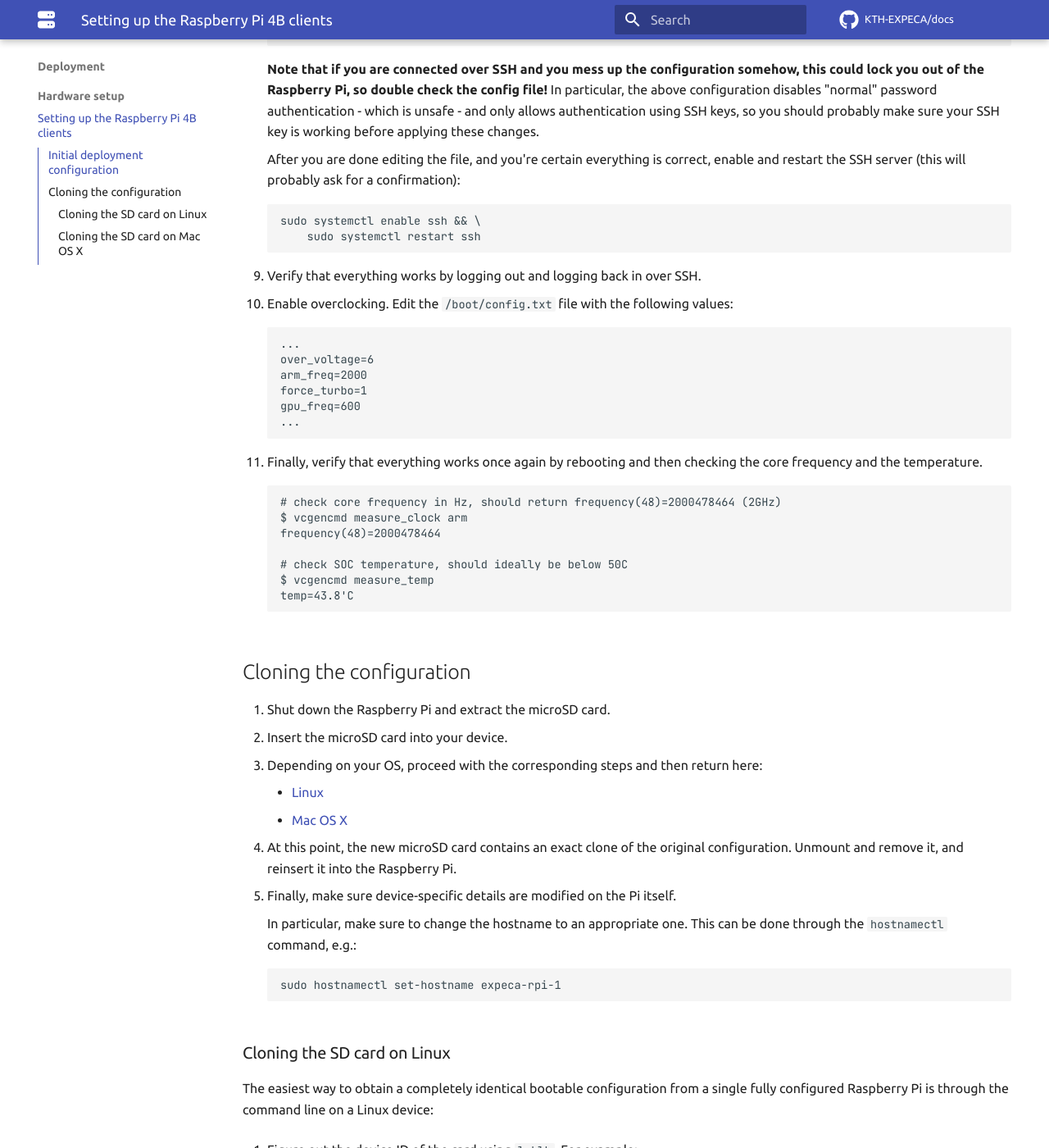
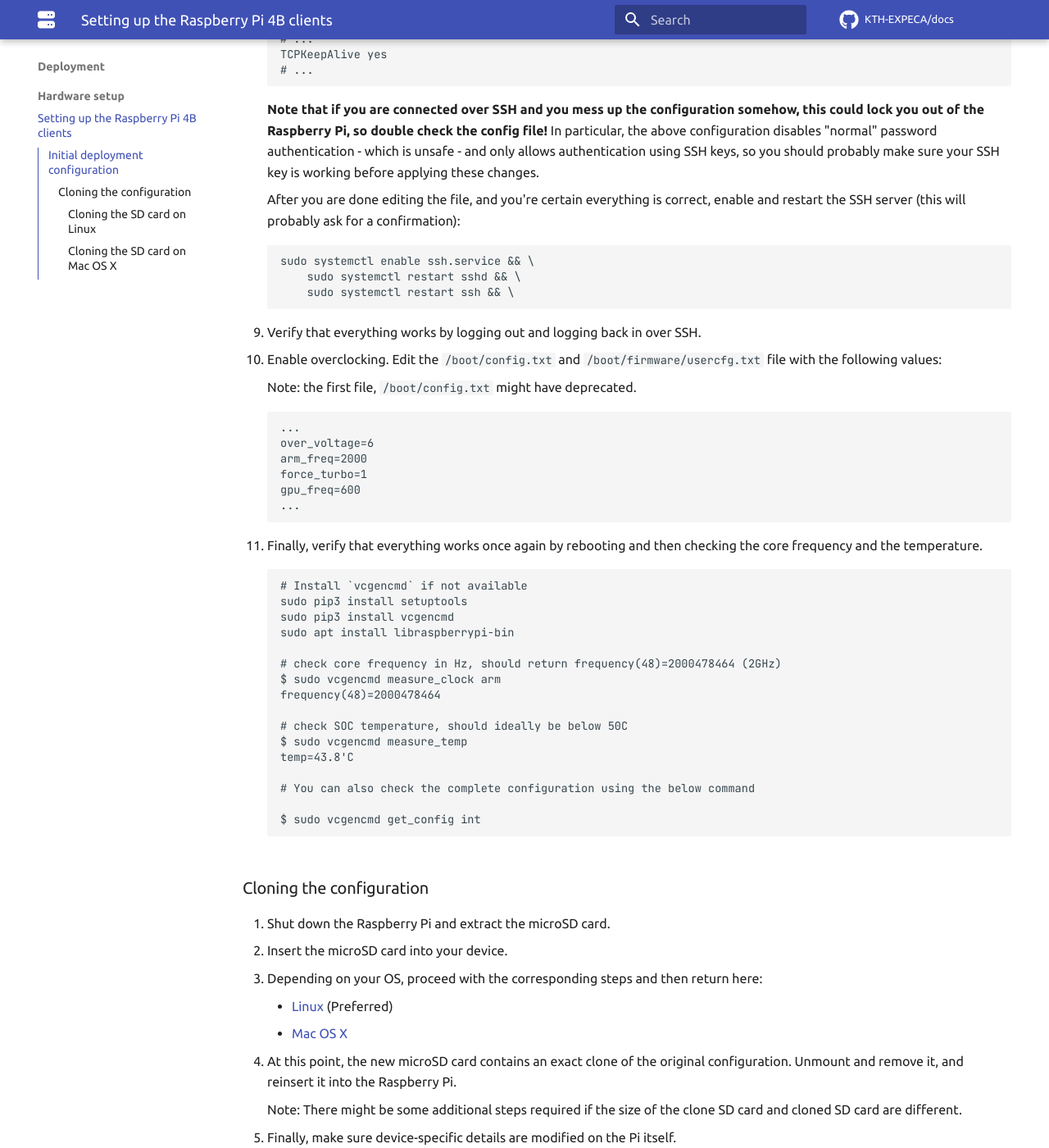
Before and after one commit to KTH-EXPECA/devdocs, an MkDocs documentation site: the page built from docs/deployment/hardware_setup/raspberrypis.md, in a window 1280 px wide and 1400 px high, scrolled down 3198 px. Shown: the whole window at 82% size. Built offline with MkDocs 1.6.1 and Material for MkDocs 9.7.7, drawn with Linux system fonts in a browser that asks for light colours; comment, search, counter and statistics services are not loaded; some of the changed text lies outside the part shown.

Commit message:
Update raspberrypis.md
Updating the config file path for overclocking in ubuntu RPi along with some other minor changes.

```diff
--- a/docs/deployment/hardware_setup/raspberrypis.md
+++ b/docs/deployment/hardware_setup/raspberrypis.md
@@ -7,6 +7,8 @@ The easiest way to deploy an identical initial configuration to each of the 13 R
 Follow the instructions on the [official Ubuntu website](https://ubuntu.com/tutorials/how-to-install-ubuntu-on-your-raspberry-pi#1-overview) to install Ubuntu Server in **headless** mode.
 
 - Skip the *Install a desktop step*. We do not need a graphical interface, and installing and configuring one would just be a waste of resources and time.
+
+- For using SSH you might have to create an empty file named `ssh` in the main boot directory
 
 After installation, boot the device and either log into it physically or remote in over SSH to finalize the configuration.
 See [this website](https://www.virtuability.com/posts/2020/08/get-started-with-ubuntu-20.04-on-raspberry-pi-4/) for instructions and tips for the following steps.
@@ -64,11 +66,11 @@ See [this website](https://www.virtuability.com/posts/2020/08/get-started-with-u
 
     a. Make sure the necessary groups exist (you only need to do this once):
 
-        $ sudo getent group sudo || groupadd sudo
+        $ sudo getent group sudo || sudo groupadd sudo
         ...
-        $ sudo getent group docker || groupadd docker
+        $ sudo getent group docker || sudo groupadd docker
         ...
-        $ sudo getent group wheel || groupadd wheel
+        $ sudo getent group wheel || sudo groupadd wheel
         ...
 
     c. Add a user with administrative privileges (you can replace the string after the `-c` flag with your own name when creating your own account).
@@ -135,13 +137,16 @@ See [this website](https://www.virtuability.com/posts/2020/08/get-started-with-u
 
     After you are done editing the file, and you're certain everything is correct, enable and restart the SSH server (this will probably ask for a confirmation):
 
-        sudo systemctl enable ssh && \
-            sudo systemctl restart ssh
+        sudo systemctl enable ssh.service && \
+            sudo systemctl restart sshd && \
+            sudo systemctl restart ssh && \
 
 9. Verify that everything works by logging out and logging back in over SSH.
 
 10. Enable overclocking.
-    Edit the `/boot/config.txt` file with the following values:
+    Edit the `/boot/config.txt` and `/boot/firmware/usercfg.txt` file with the following values:
+
+    Note: the first file, `/boot/config.txt` might have deprecated.
 
         ...
         over_voltage=6
@@ -152,24 +157,37 @@ See [this website](https://www.virtuability.com/posts/2020/08/get-started-with-u
 
 11. Finally, verify that everything works once again by rebooting and then checking the core frequency and the temperature.
 
+        # Install `vcgencmd` if not available
+        sudo pip3 install setuptools
+        sudo pip3 install vcgencmd
+        sudo apt install libraspberrypi-bin
+
         # check core frequency in Hz, should return frequency(48)=2000478464 (2GHz)
-        $ vcgencmd measure_clock arm
+        $ sudo vcgencmd measure_clock arm
         frequency(48)=2000478464
 
         # check SOC temperature, should ideally be below 50C
-        $ vcgencmd measure_temp
+        $ sudo vcgencmd measure_temp
         temp=43.8'C
 
-## Cloning the configuration
+        # You can also check the complete configuration using the below command
+
+        $ sudo vcgencmd get_config int
+
+
+### Cloning the configuration
 
 1. Shut down the Raspberry Pi and extract the microSD card.
 2. Insert the microSD card into your device.
 3. Depending on your OS, proceed with the corresponding steps and then return here:
 
-    - [Linux](#cloning-the-sd-card-on-linux)
+    - [Linux](#cloning-the-sd-card-on-linux) (Preferred)
     - [Mac OS X](#cloning-the-sd-card-on-mac-os-x)
 
 4. At this point, the new microSD card contains an exact clone of the original configuration. Unmount and remove it, and reinsert it into the Raspberry Pi.
+
+    Note: There might be some additional steps required if the size of the clone SD card and cloned SD card are different.
+
 5. Finally, make sure device-specific details are modified on the Pi itself.
 
     In particular, make sure to change the hostname to an appropriate one.
@@ -177,7 +195,7 @@ See [this website](https://www.virtuability.com/posts/2020/08/get-started-with-u
 
         sudo hostnamectl set-hostname expeca-rpi-1
 
-### Cloning the SD card on Linux
+#### Cloning the SD card on Linux
 
 The easiest way to obtain a completely identical bootable configuration from a single fully configured Raspberry Pi is through the command line on a Linux device:
 
@@ -247,11 +265,11 @@ The easiest way to obtain a completely identical bootable configuration from a s
 4. Once cloning is done, unmount and remove the microSD card from the computer and insert the new microSD card the configuration is going to be copied to.
 5. Clone the image contents after finding the correct device ID (refer to step 2). This might take some time.
 
-        sudo dd if=/Users/<username>/Desktop/Rpi.img of=/dev/<diskX> bs=1m
+        sudo dd if=/Users/<username>/Desktop/Rpi.dmg of=/dev/<rdiskX> bs=1m
 
 6. If the above step shows a "Resource busy" error, unmount (only) the subvolumes and retry.
 
-        diskutil unmountDisk /dev/disk4s1
-        diskutil unmountDisk /dev/disk4s2
+        sudo diskutil unmountDisk /dev/disk4s1
+        sudo diskutil unmountDisk /dev/disk4s2
 
 7. [Return to the general cloning instructions.](#cloning-the-configuration)
```
Also changed, not shown: other parts of docs/deployment/hardware_setup/raspberrypis.md (+3 -3 lines).
